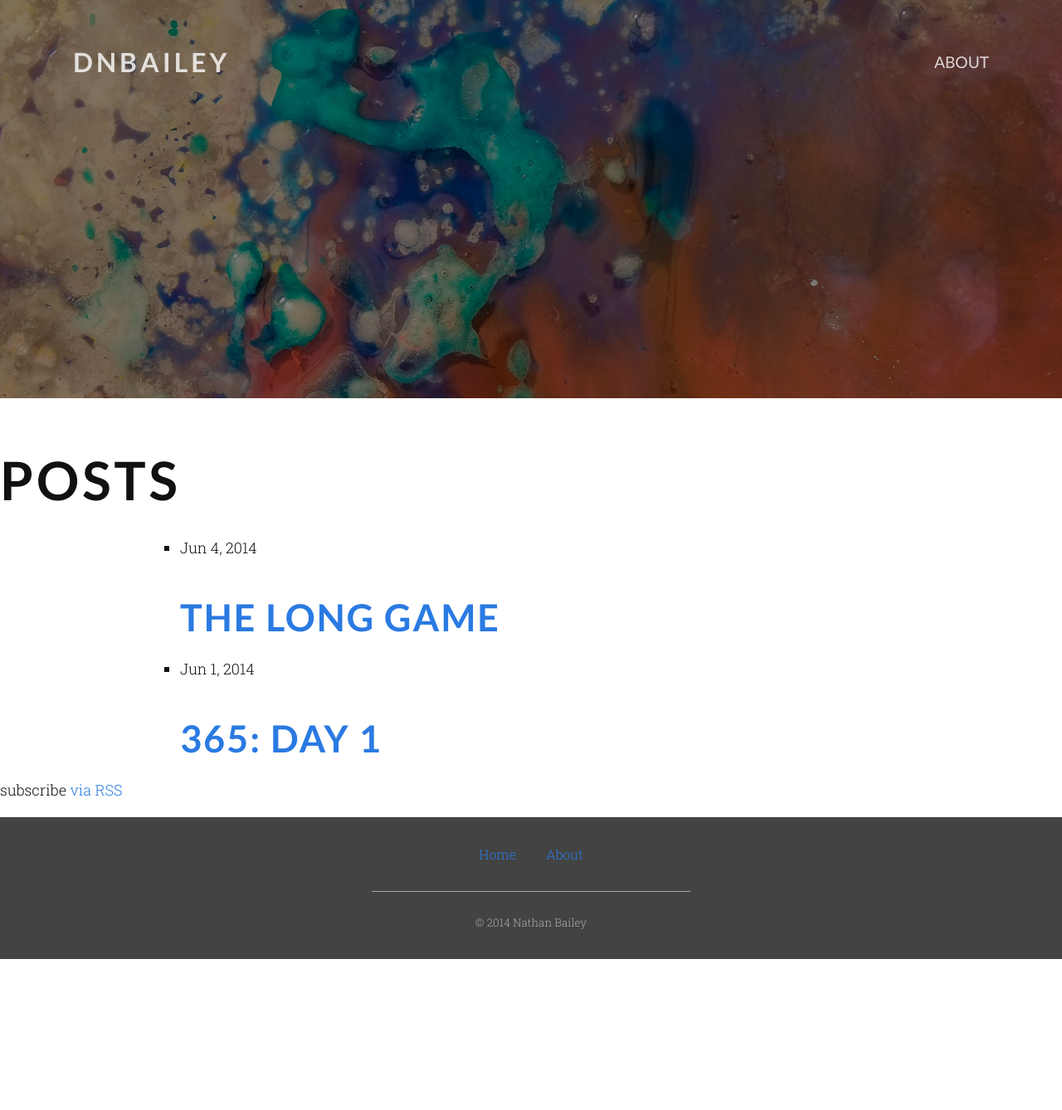
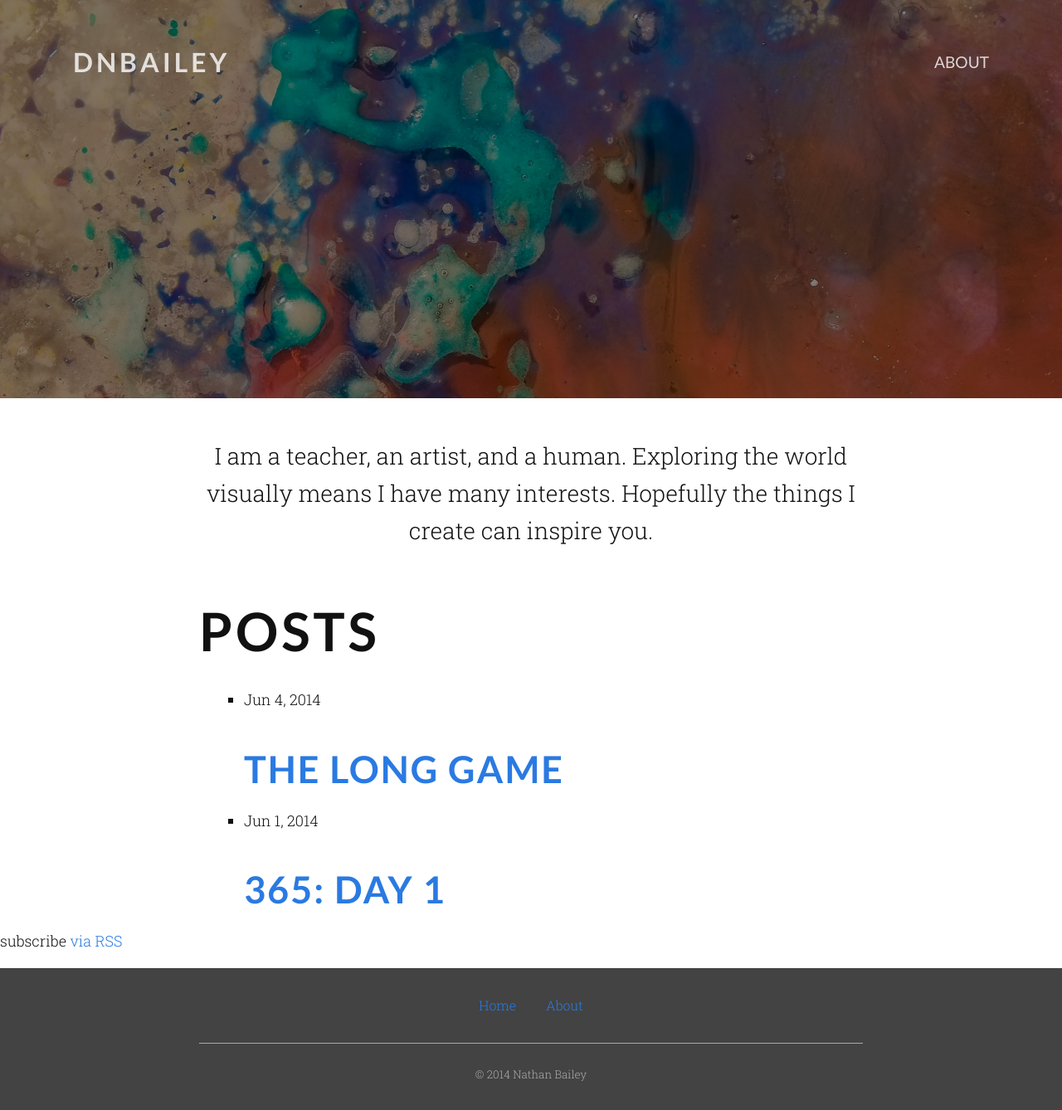
Before and after one commit to dnbailey/dnbailey.github.io.bak, a Jekyll site: the page built from index.html, in a window 1280 px wide and 1338 px high. Shown: the whole window at 83% size. Built offline with Jekyll 4.4.1, drawn with Linux system fonts in a browser that asks for light colours; nearby versions of some CDN libraries.

Commit message:
Fix widths for responsive design

```diff
--- a/_sass/_layout.scss
+++ b/_sass/_layout.scss
@@ -48,6 +48,12 @@ body, h1, h2, h3, h4, h5, h6, p, blockquote, pre, hr, dl, dd, ol, ul, figure { m
     &:before { content: " "; background: rgba(0,0,0,0.5); display: block; width: 100%; height: 100%; }
 }
 
+// Home
+.intro { padding-top: 3em;
+    p { font-size: 1.75em; text-align: center; }
+}
+
+
 // Post
 .post { padding-bottom: 5em; }
 .video-container {position: relative; margin-bottom: 2em; padding-bottom: 56.25%; padding-top: 30px; height: 0; overflow: hidden; }
@@ -66,7 +72,7 @@ body, h1, h2, h3, h4, h5, h6, p, blockquote, pre, hr, dl, dd, ol, ul, figure { m
 
 @media screen and (min-width: $is-medium) {
     // Set Widths
-    .home .block, .post-header { width: 50em; margin: 0 auto; }
+    .home .block, .post-header, .site-footer .footer-nav, .site-footer .legal { width: 50em; margin: 0 auto; }
     .post-content { width: 43em; margin: 0 auto; }
     // Figures
         .post figure.large-center { position: relative; width: 75vw; left: calc(-35vw + 50%); }
--- a/index.html
+++ b/index.html
@@ -3,9 +3,12 @@ layout: default
 ---
 
 <div class="home">
+    <section class="intro block">
+        <p>I am a teacher, an artist, and a human. Exploring the world visually means I have many interests. Hopefully the things I create can inspire you.</p>
+    </section>
 
+    <section class="journal block">
         <h1 class="page-heading">Posts</h1>
-
         <ul class="post-list block">
         {% for post in site.posts %}
           <li>
@@ -17,6 +20,8 @@ layout: default
           </li>
         {% endfor %}
         </ul>
+    </section>
+
 
   <p class="rss-subscribe">subscribe <a href="{{ "/feed.xml" | prepend: site.baseurl }}">via RSS</a></p>
 
```
Lines whose indentation alone changed are shown as unchanged.
